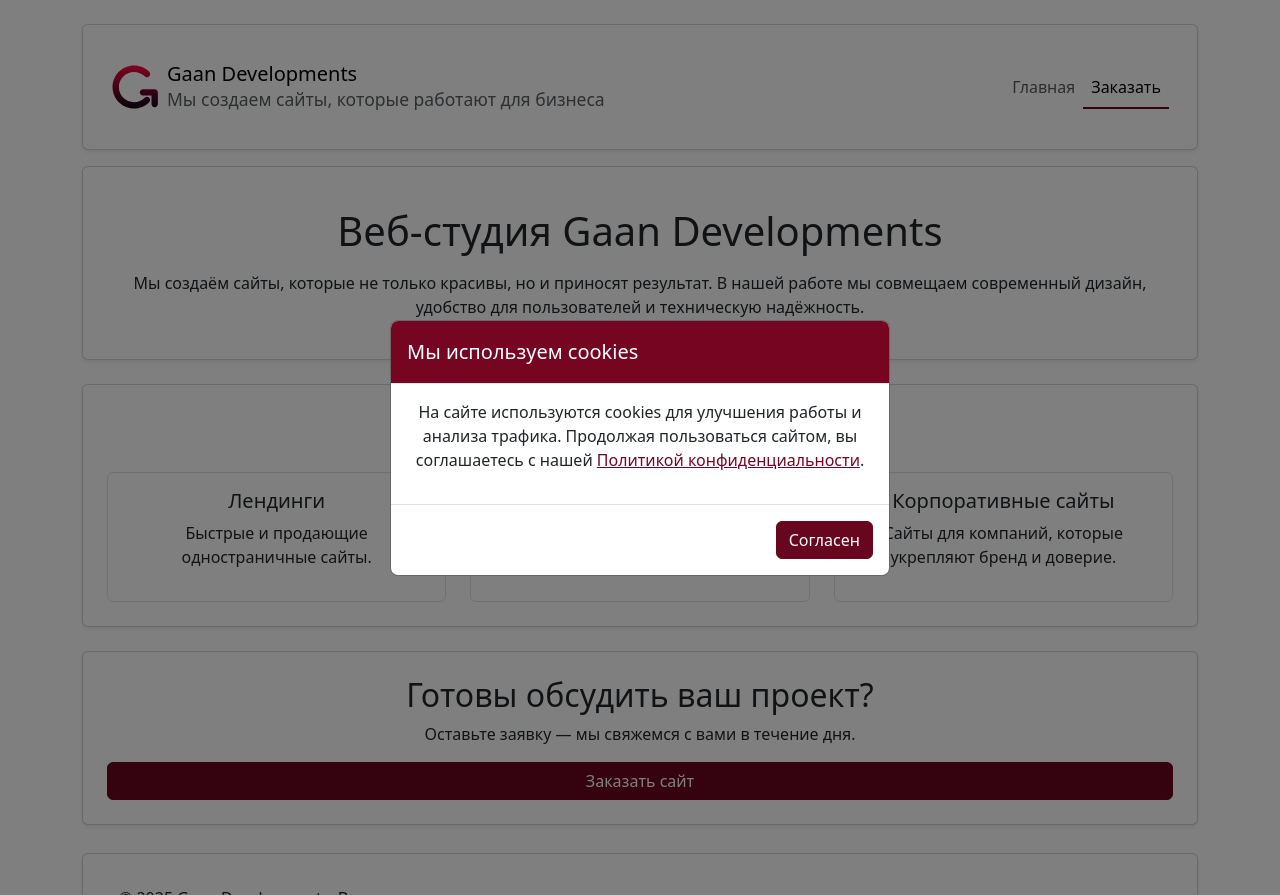
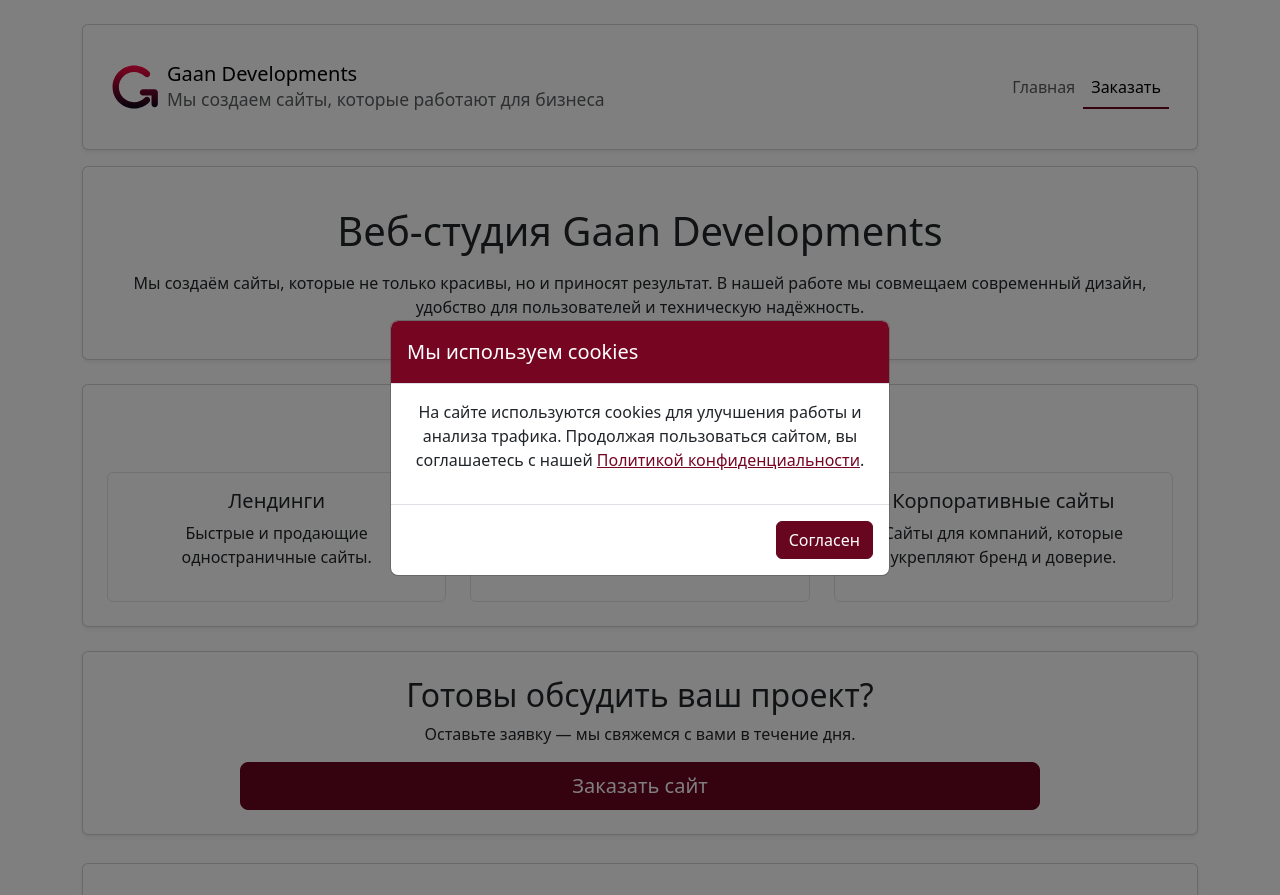
Before and after one commit to Gaan-Dmitry/gaan-developments.ru, a PHP site: page / in a window 1280 px wide. Run offline with PHP 8.4, Linux system fonts and the light colour scheme.

Commit message:
btn 75% center

```diff
--- a/index.php
+++ b/index.php
@@ -114,10 +114,10 @@ require 'config.php';
   </div>
 </section>
 
-<section class="card shadow-sm p-4 mb-4 text-center">
+<section class="card shadow-sm p-4 mb-4 text-center d-flex align-items-center">
   <h2>Готовы обсудить ваш проект?</h2>
   <p>Оставьте заявку — мы свяжемся с вами в течение дня.</p>
-  <a href="order.php" class="btn btn-primary">Заказать сайт</a>
+  <a href="order.php" class="btn btn-lg btn-primary w-75 text-center">Заказать сайт</a>
 </section>
 
   <?php require_once __DIR__ . '/footer.php'; ?>
```
